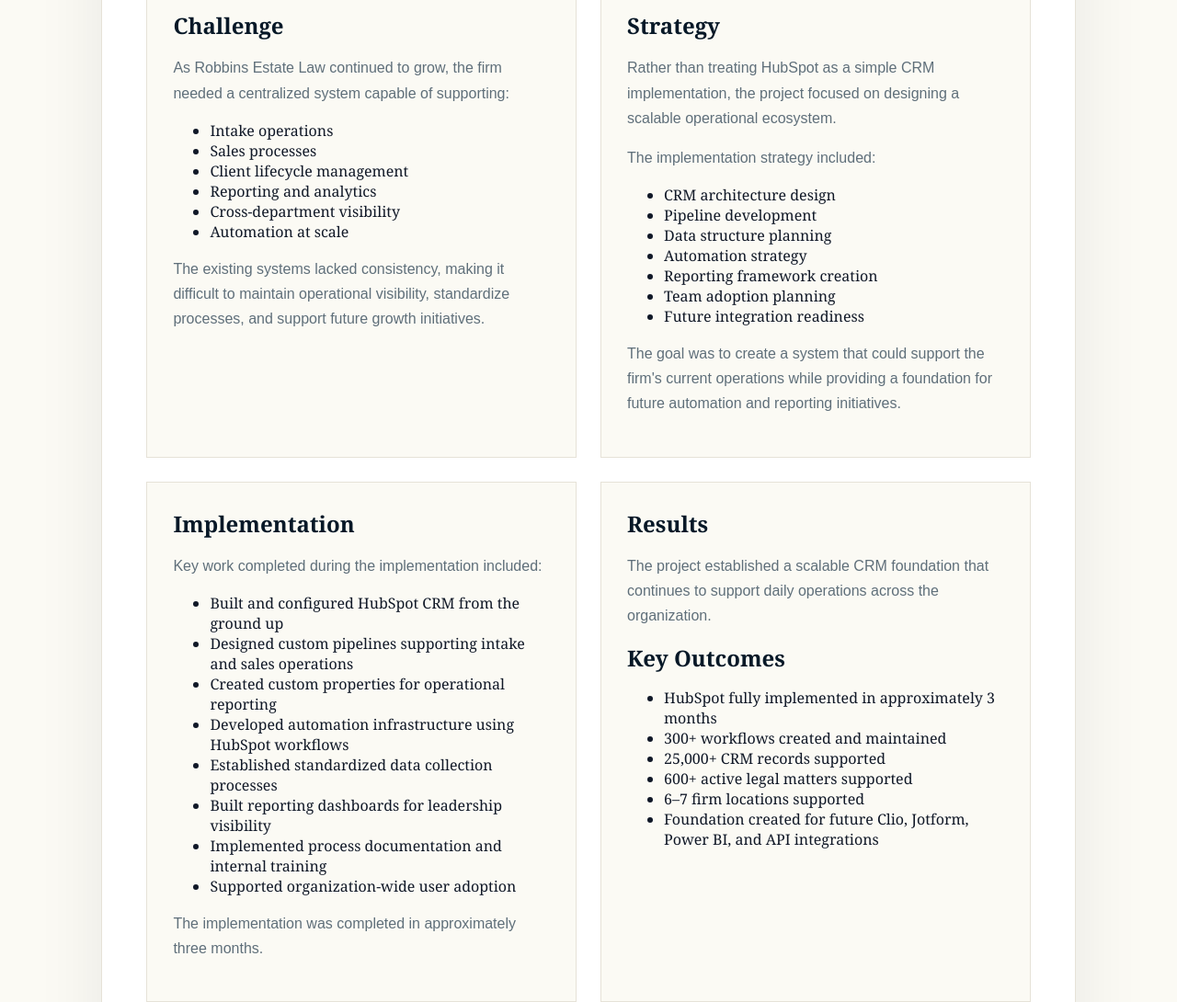
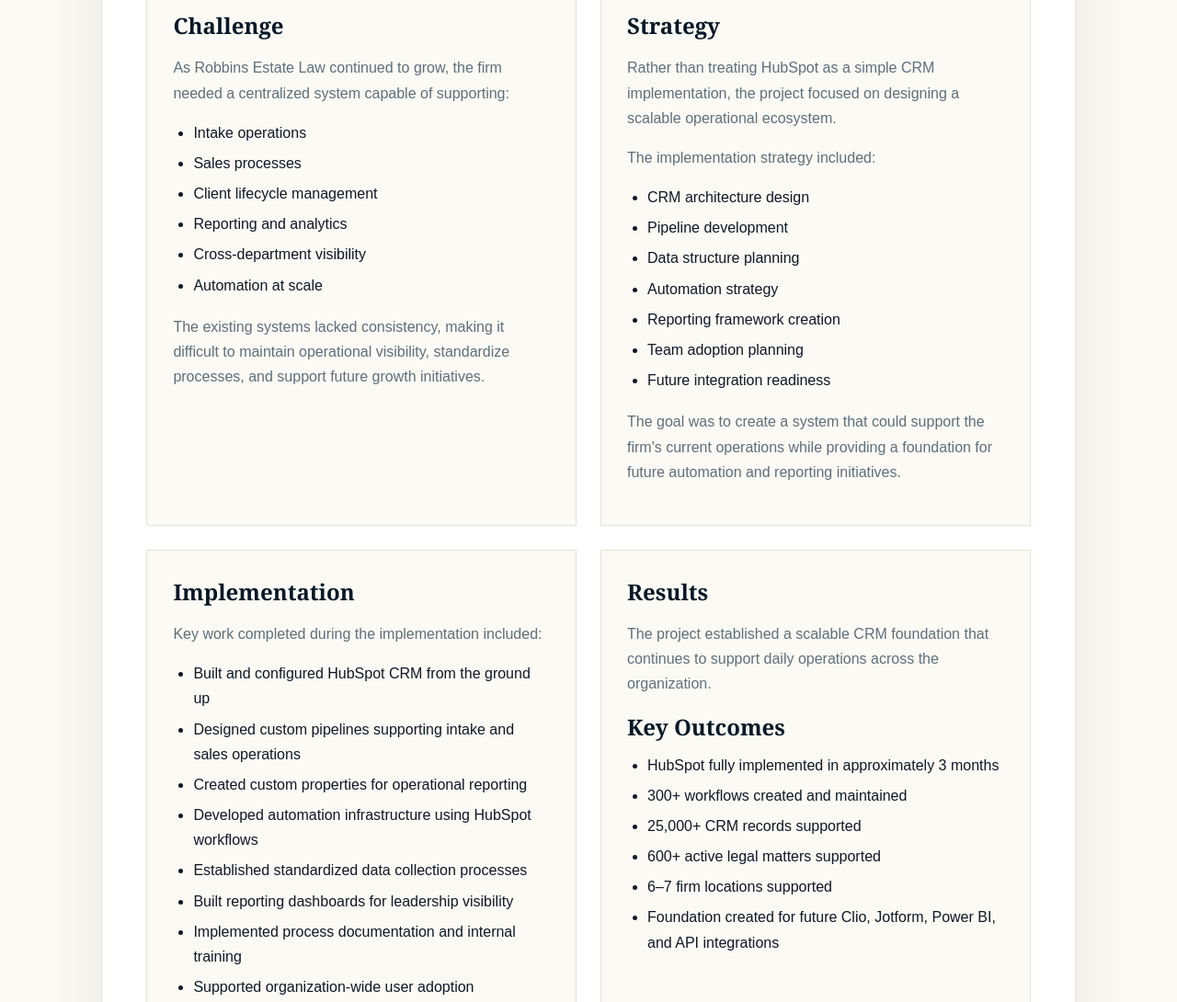
Before and after one commit to briannagangi96-a11y/briannagangi96-a1ly.github.io, a plain HTML site: page projects.html in a window 1280 px wide. Shown: the part 1020-2110 px from the top of the page at 92% size. Drawn offline with Linux system fonts and the light colour scheme.

Commit message:
Update styles.css

```diff
--- a/styles.css
+++ b/styles.css
@@ -685,3 +685,18 @@
     grid-template-columns: 1fr;
   }
 }
+.case-study-grid ul {
+  font-family: Arial, Helvetica, sans-serif;
+  color: var(--text);
+  line-height: 1.7;
+  margin: 12px 0 18px;
+  padding-left: 22px;
+}
+
+.case-study-grid li {
+  margin-bottom: 6px;
+}
+
+.case-study-grid div {
+  min-height: auto;
+}
```
